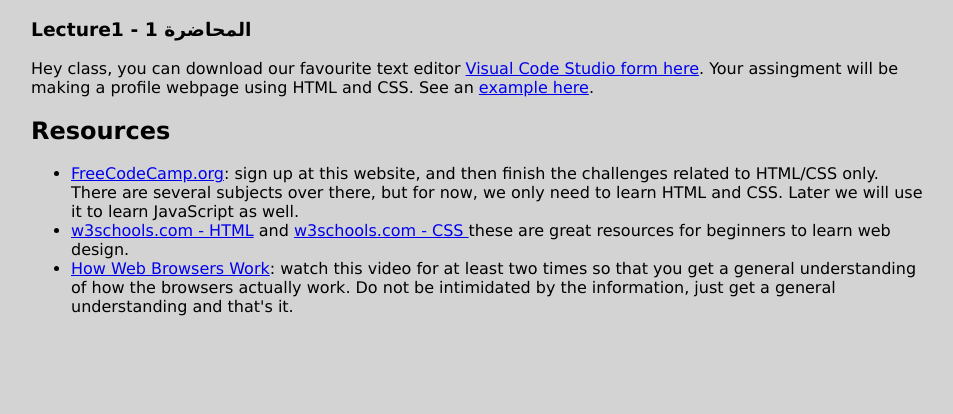
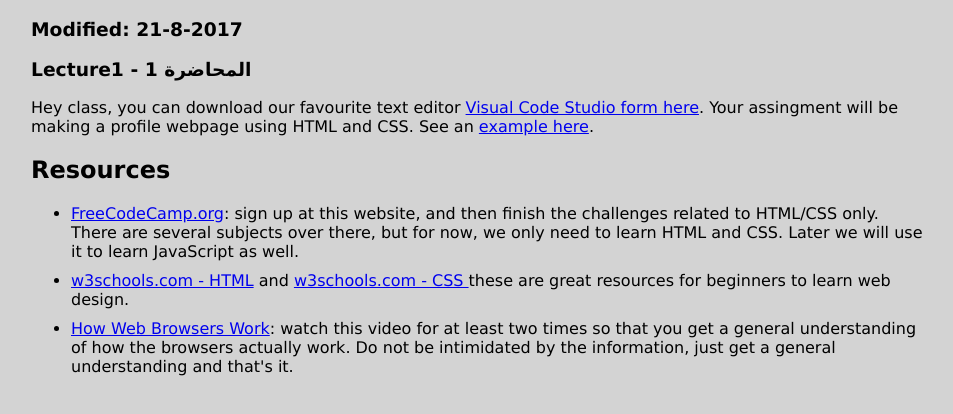
Before and after one commit to yousifAlneamy/yousifAlneamy.github.io, a plain HTML site: page lectures/summer-training/index.html in a window 1280 px wide. Shown: the part 90-504 px from the top of the page, without its empty margins (105-1058 px from the left). Drawn offline with Linux system fonts and the light colour scheme.

Commit message:
Update and rename lectures/index.html to lectures/summer-training/index.html

```diff
--- a/lectures/index.html
+++ b/lectures/summer-training/index.html
@@ -15,6 +15,10 @@
         font-family: Verdana, Geneva, Tahoma, sans-serif;
       }
 
+      li {
+        margin-top: 10px;
+      }
+
     </style>
 
 
@@ -23,6 +27,7 @@
   <body>
     <header id="mainHeader">
       <h1>Lectures Notes of the Summer Training</h1>
+      <h3>Modified: 21-8-2017</h3>
     </header>
     <div id="lecturesDiv">
       <div class="lecture">
```
